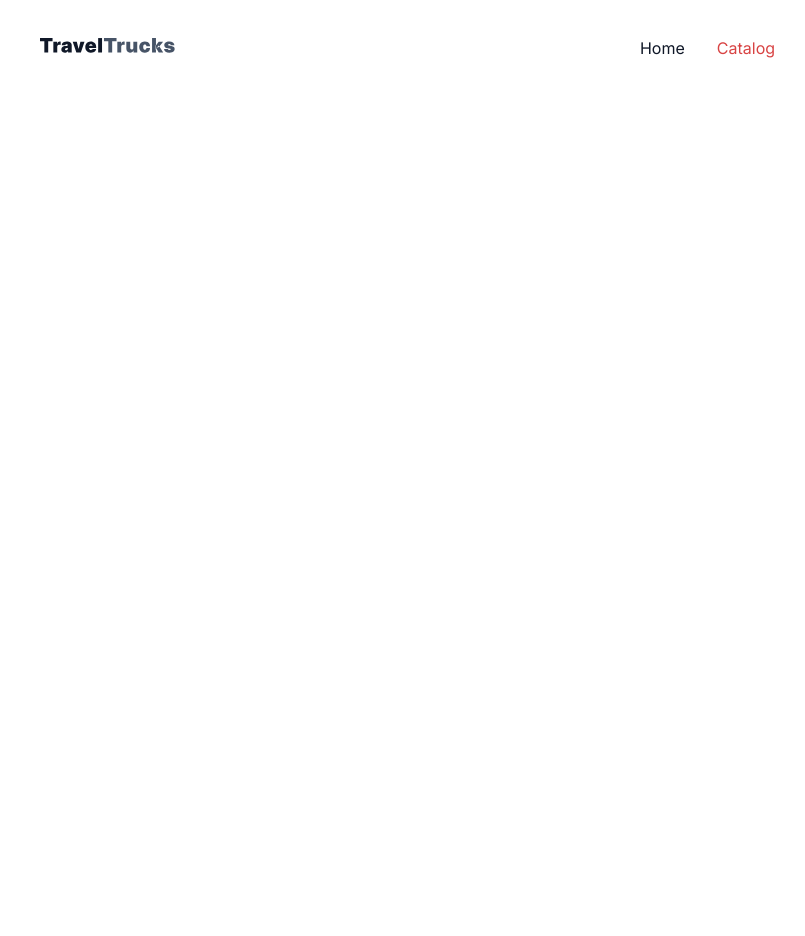
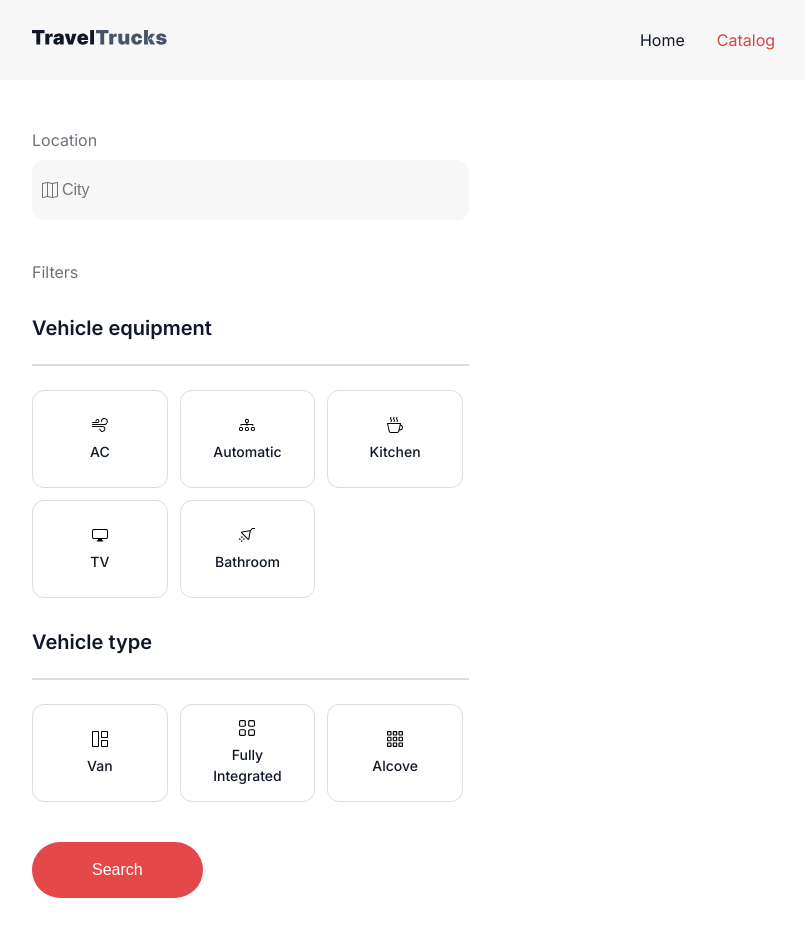
Before and after one commit to anutkaavslchnk/TravelTrucks, a React (Vite) app: page /catalog in a window 1280 px wide. Shown: the top 936 px of the page, without its empty margins (32-837 px from the left). Before the commit the page ends 800 px from the top, so only its background shows below. Built offline with nearby package versions, Linux system fonts and the light colour scheme.

Commit message:
catalog page

```diff
--- a/index.html
+++ b/index.html
@@ -5,6 +5,7 @@
     <link rel="icon" type="image/svg+xml" href="/vite.svg" />
     <link rel="preconnect" href="https://fonts.googleapis.com">
 <link rel="preconnect" href="https://fonts.gstatic.com" crossorigin>
+<link rel="stylesheet" href="/src/index.css">
 <link href="https://fonts.googleapis.com/css2?family=Cabin:ital,wght@0,400..700;1,400..700&family=Heebo:wght@100..900&family=Inter:ital,opsz,wght@0,14..32,100..900;1,14..32,100..900&display=swap" rel="stylesheet">
     <meta name="viewport" content="width=device-width, initial-scale=1.0" />
     <title>TravelTrucks</title>
--- a/src/components/App/App.jsx
+++ b/src/components/App/App.jsx
@@ -1,4 +1,7 @@
-
+import { Route, Routes } from 'react-router-dom';
+import Home from '../../pages/Home/Home.jsx';
+import Catalog from '../../pages/Catalog/Catalog.jsx';
+import NotFound from '../../pages/NotFound/NotFound.jsx';
 import Header from '../Header/Header.jsx';
 import s from './App.module.css';
 console.log(s)
@@ -7,6 +10,11 @@ const App = () => {
 
     <>
     <Header></Header>
+    <Routes>
+        <Route path='/' element={<Home/>}></Route>
+        <Route path='/catalog' element={<Catalog/>}></Route>
+        <Route path="*" element={<NotFound />} />
+        </Routes>
     </>
   )
 };
--- a/src/components/Header/Header.jsx
+++ b/src/components/Header/Header.jsx
@@ -1,9 +1,7 @@
-import { NavLink, Route, Routes } from 'react-router-dom';
+import { NavLink } from 'react-router-dom';
 import s from './Header.module.css'
 import sprite from '/public/symbol-defs.svg';
-import Home from '../../pages/Home/Home.jsx';
-import Catalog from '../../pages/Catalog/Catalog.jsx';
-import NotFound from '../../pages/NotFound/NotFound.jsx';
+
 import clsx from 'clsx';
 console.log(s);
 
@@ -30,11 +28,7 @@ const Header = () => {
 
         </div>
 
-<Routes>
-        <Route path='/' element={<Home/>}></Route>
-        <Route path='/catalog' element={<Catalog/>}></Route>
-        <Route path="*" element={<NotFound />} />
-        </Routes>
+
 
     </header>
   );
--- a/src/components/Header/Header.module.css
+++ b/src/components/Header/Header.module.css
@@ -24,3 +24,7 @@ padding-left: 64px;
   .active {
     color: var(--red-color);
   }
+
+  .header{
+    background-color: var( --white-light-color);
+  }
--- a/src/index.css
+++ b/src/index.css
@@ -15,6 +15,11 @@ body {
   font-family: "Inter", sans-serif;
   line-height: 1.5;
 color:var(--black-color);
+margin: 0;
+padding: 0;
+width: 100%;
+height: 100%;
+overflow: hidden;
 }
 
 h1,
--- a/src/pages/Catalog/Catalog.jsx
+++ b/src/pages/Catalog/Catalog.jsx
@@ -1,12 +1,121 @@
-
+import svg from '/public/symbol-defs.svg';
 import s from './Catalog.module.css'
 const Catalog = () => {
   return (
 
 
-    <div className={s.conatiner}>
+    <section className={s.container}>
 
-    </div>
+<div className={s.filter_bar}>
+<p className={s.par}>Location</p>
+<div className={s.input_wrapper}>
+  <svg className={s.input_icon}>
+    <use href={`${svg}#icon-loc`}></use>
+  </svg>
+  <input
+    className={s.input_location}
+    type="text"
+    placeholder="City"
+
+  />
+</div>
+<p className={s.par}>Filters</p>
+<h2 className={s.eq_title}>Vehicle equipment</h2>
+<div className={s.arrow}></div>
+
+<div className={s.checkbox_group}>
+
+  <label className={s.checkbox_button} >
+    <input type="checkbox" className={s.hidden_checkbox} />
+    <span className={s.checkbox_content}>
+      <svg className={s.checkbox_icon}>
+        <use href={`${svg}#icon-ac`}></use>
+      </svg>
+      <span>AC</span>
+    </span>
+  </label>
+  <label className={s.checkbox_button}>
+    <input type="checkbox" className={s.hidden_checkbox} />
+    <span className={s.checkbox_content}>
+      <svg className={s.checkbox_icon}>
+        <use href={`${svg}#icon-automatic`}></use>
+      </svg>
+      <span>Automatic</span>
+    </span>
+  </label>
+
+
+  <label className={s.checkbox_button}>
+    <input type="checkbox" className={s.hidden_checkbox} />
+    <span className={s.checkbox_content}>
+      <svg className={s.checkbox_icon}>
+        <use href={`${svg}#icon-kitchen`}></use>
+      </svg>
+      <span>Kitchen</span>
+    </span>
+  </label>
+
+  <label className={s.checkbox_button}>
+    <input type="checkbox" className={s.hidden_checkbox} />
+    <span className={s.checkbox_content}>
+      <svg className={s.checkbox_icon}>
+        <use href={`${svg}#icon-tv`}></use>
+      </svg>
+      <span>TV</span>
+    </span>
+  </label>
+
+  <label className={s.checkbox_button}>
+    <input type="checkbox" className={s.hidden_checkbox} />
+    <span className={s.checkbox_content}>
+      <svg className={s.checkbox_icon}>
+        <use href={`${svg}#icon-bathroom`}></use>
+      </svg>
+      <span>Bathroom</span>
+    </span>
+  </label>
+</div>
+<h2 className={s.eq_title}>Vehicle type</h2>
+<div className={s.arrow}></div>
+
+<div className={s.radio_group}>
+
+  <label className={s.radio_button} >
+    <input type="radio" className={s.hidden_checkbox} />
+    <span className={s.radio_content}>
+      <svg className={s.radio_icon}>
+        <use href={`${svg}#icon-van`}></use>
+      </svg>
+      <span>Van</span>
+    </span>
+  </label>
+  <label className={s.radio_button}>
+    <input type="radio" className={s.hidden_checkbox} />
+    <span className={s.radio_content}>
+      <svg className={s.radio_icon}>
+        <use href={`${svg}#icon-integrated`}></use>
+      </svg>
+      <span>Fully <br />Integrated</span>
+    </span>
+  </label>
+
+
+  <label className={s.radio_button}>
+    <input type="radio" className={s.hidden_checkbox} />
+    <span className={s.radio_content}>
+      <svg className={s.radio_icon}>
+        <use href={`${svg}#icon-alcove`}></use>
+      </svg>
+      <span>Alcove</span>
+    </span>
+  </label>
+
+</div>
+<button className={s.btn_search}>Search</button>
+</div>
+<div className={s.trailers}></div>
+
+    </section>
   )
 };
 
--- a/src/pages/Catalog/Catalog.module.css
+++ b/src/pages/Catalog/Catalog.module.css
@@ -0,0 +1,172 @@
+
+.container{
+    display:flex;
+    gap:64px;
+    padding: 48px 64px 52px 64px;
+
+}
+.filter_bar{
+display:block;
+
+
+}
+.par{
+    font-size: 16px;
+font-weight: 400;
+line-height: 24px;
+    margin-bottom: 8px;
+    color:var( --grey-color);
+}
+.input_location{
+    padding: 18px 200px 18px 30px;
+    border-radius: 12px;
+    background-color: var( --white-light-color);
+    border:none;
+    font-size: 16px;
+font-weight: 400;
+line-height: 24px;
+color:var(--black-color);
+
+}
+
+
+.input_icon {
+    position: absolute;
+    left: 10px;
+    width: 16px;
+    height: 16px;
+    fill: currentColor;
+  }
+  .input_wrapper {
+    position: relative;
+    display: flex;
+    align-items: center;
+    margin-bottom: 40px;
+  }
+
+.eq_title{
+    margin-top: 32px;
+    font-size: 20px;
+font-weight: 600;
+line-height: 24px;
+}
+.arrow{
+    margin-top: 24px;
+    border: 1px solid var(  --light-grey-color);
+    margin-bottom: 24px;
+}
+
+
+
+
+.checkbox_group {
+    display: flex;
+    gap: 12px;
+    flex-wrap: wrap;
+  }
+
+  .checkbox_button {
+    display: flex;
+    align-items: center;
+    justify-content: center;
+    cursor: pointer;
+    width: calc(33.33% - 12px);
+    height: 96px;
+    border: 1px solid var(--light-grey-color);
+    border-radius: 12px;
+    transition: border-color 0.3s ease;
+  }
+
+
+
+  .checkbox_button input[type="checkbox"] {
+    display: none;
+  }
+
+  .checkbox_content {
+    display: flex;
+    flex-direction: column;
+    align-items: center;
+    gap: 8px;
+  }
+
+  .checkbox_icon {
+    width: 16px;
+    height: 16px;
+  }
+
+  .checkbox_button span {
+    font-size: 14px;
+    font-weight: 500;
+  }
+  .checkbox_button.checked {
+    border-color: red;
+  }
+
+
+
+
+
+
+  .radio_group {
+    display: flex;
+    gap: 12px;
+    flex-wrap: wrap;
+  }
+
+  .radio_button {
+    display: flex;
+    align-items: center;
+    justify-content: center;
+    cursor: pointer;
+    width: calc(33.33% - 12px);
+    height: 96px;
+    border: 1px solid var(--light-grey-color);
+    border-radius: 12px;
+    transition: border-color 0.3s ease;
+  }
+
+
+
+  .radio_button input[type="radio"] {
+    display: none;
+  }
+
+  .radio_content {
+    display: flex;
+    flex-direction: column;
+    align-items: center;
+    gap: 8px;
+  }
+
+  .radio_icon {
+    width: 16px;
+    height: 16px;
+  }
+
+  .radio_button span {
+    font-size: 14px;
+    font-weight: 500;
+    text-align: center;
+  }
+  .radio_button.checked {
+    border-color: red;
+  }
+
+
+  .btn_search{
+    margin-top: 40px;
+border: none;
+background-color: var(  --red-orange-color);
+border-radius: 200px;
+padding: 16px 60px 16px 60px;
+font-size: 16px;
+font-weight: 500;
+line-height: 24px;
+color: var(--white-color);
+cursor:pointer;
+  }
+
+  .btn_search:hover{
+    background-color: var(--red-color);
+  }
--- a/src/pages/Home/Home.module.css
+++ b/src/pages/Home/Home.module.css
@@ -1,13 +1,14 @@
 .container {
     background-image: url('/public/picture-main.png');
     background-size: cover;
+    background-position: center;
     background-repeat: no-repeat;
-    background-position: center;
-    width: 100%;
+    width: 100vw;
     height: 100vh;
     margin: 0;
     padding: 0;
     position: relative;
+    overflow: hidden;
 }
 
 
```
Also changed, not shown: public/symbol-defs.svg.
